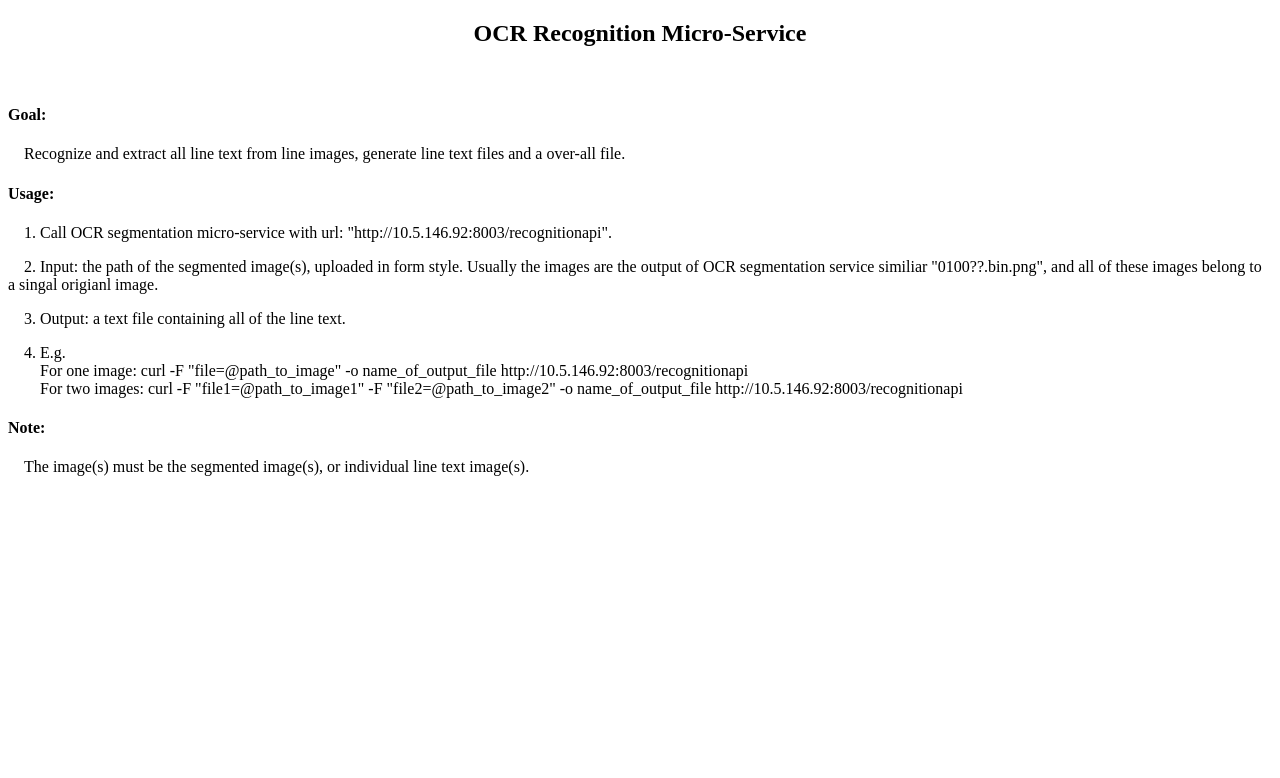
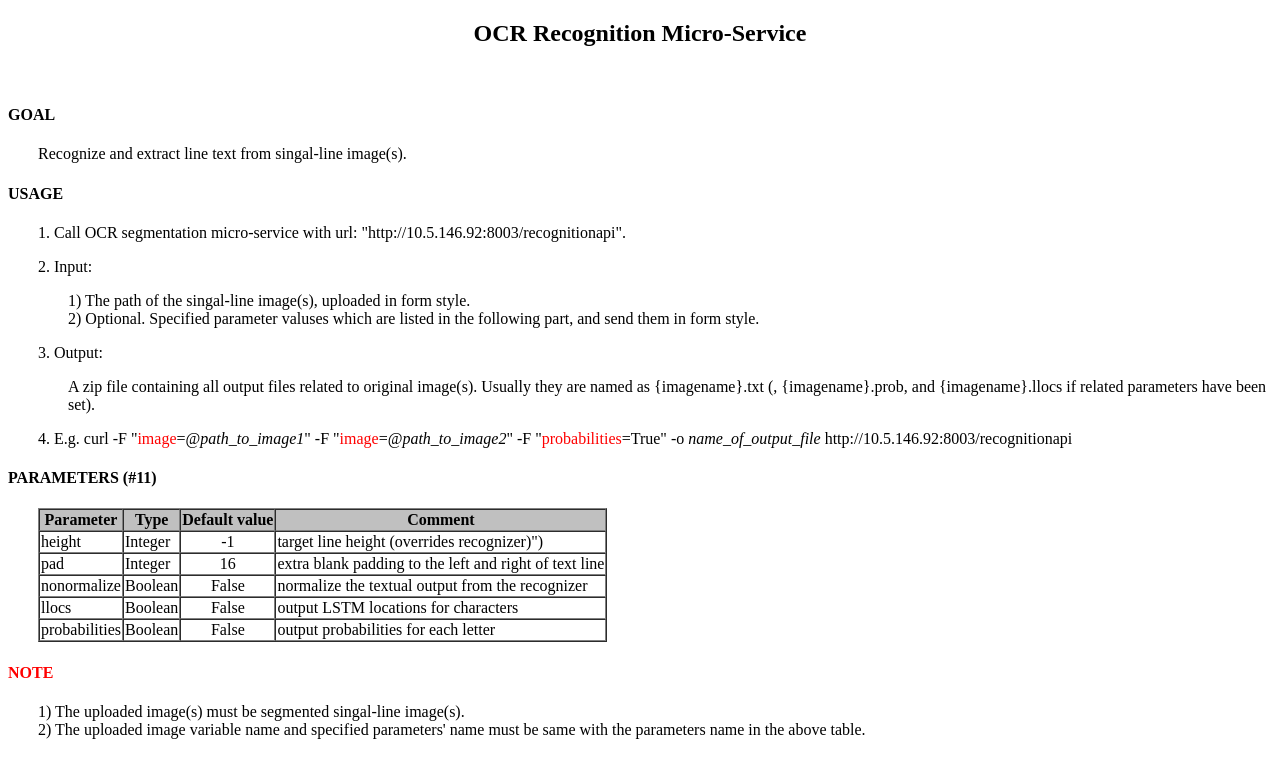
Before and after one commit to jingchaoluan/RecognitionMicroservice, a Python web app: template templates/index.html in a window 1280 px wide. Shown: the top 778 px of the page. Run offline with Jinja, Linux system fonts and the light colour scheme; the template is opened without the code that fills it, so the values that code supplies are empty.

Commit message:
Added parameters part introduction which specify the parameters that can be set by an service API call

```diff
--- a/templates/index.html
+++ b/templates/index.html
@@ -6,20 +6,72 @@
         <meta name="description" content="OCR recognition micro-service: recognize and extract all line text from line images, generate line text files and a over-all file." />
         <meta name="author" content="Jingchao Luan" />
         <title>OCR Recognition Micro-Service</title>
+        <style type="text/css">
+            p {margin-left: 30px;}
+            table {margin-left: 30px;}
+            .two_tab {margin-left: 60px;}
+            #center {text-align: center;}
+        </style>
     </head>
     <body>
-	<h2 align="center">OCR Recognition Micro-Service</h2>
-	<br>
-	<h4>Goal:</h4>
-	<p>&nbsp;&nbsp;&nbsp;&nbsp;Recognize and extract all line text from line images, generate line text files and a over-all file.</p>
-        <h4>Usage:</h4>
-        <p>&nbsp;&nbsp;&nbsp;&nbsp;1. Call OCR segmentation micro-service with url: "http://10.5.146.92:8003/recognitionapi".</p>
-        <p>&nbsp;&nbsp;&nbsp;&nbsp;2. Input: the path of the segmented image(s), uploaded in form style. Usually the images are the output of OCR segmentation service similiar "0100??.bin.png", and all of these images belong to a singal origianl image.</p>
-        <p>&nbsp;&nbsp;&nbsp;&nbsp;3. Output: a text file containing all of the line text.</p>
-        <p>&nbsp;&nbsp;&nbsp;&nbsp;4. E.g.
-		<br>&nbsp;&nbsp;&nbsp;&nbsp;&nbsp;&nbsp;&nbsp;&nbsp;For one image: curl -F "file=@path_to_image" -o name_of_output_file http://10.5.146.92:8003/recognitionapi
-		<br>&nbsp;&nbsp;&nbsp;&nbsp;&nbsp;&nbsp;&nbsp;&nbsp;For two images: curl -F "file1=@path_to_image1" -F "file2=@path_to_image2" -o name_of_output_file http://10.5.146.92:8003/recognitionapi</p>
-	<h4>Note:</h4>
-	<p>&nbsp;&nbsp;&nbsp;&nbsp;The image(s) must be the segmented image(s), or individual line text image(s).</p>
+        <h2 align="center">OCR Recognition Micro-Service</h2>
+        <br>
+        <h4>GOAL</h4>
+        <p>Recognize and extract line text from singal-line image(s).</p>
+
+        <h4>USAGE</h4>
+        <p>1. Call OCR segmentation micro-service with url: "http://10.5.146.92:8003/recognitionapi".</p>
+        <p>2. Input: </p>
+        <p class="two_tab">
+            1) The path of the singal-line image(s), uploaded in form style. <br>
+            2) Optional. Specified parameter valuses which are listed in the following part, and send them in form style.</p>
+        <p>3. Output: </p>
+        <p class="two_tab"> A zip file containing all output files related to original image(s). Usually they are named as {imagename}.txt (, {imagename}.prob, and {imagename}.llocs if related parameters have been set).</p>
+        <p>4. E.g. curl -F "<font color="red">image</font>=@<i>path_to_image1</i>" -F "<font color="red">image</font>=@<i>path_to_image2</i>" -F "<font color="red">probabilities</font>=True" -o <i>name_of_output_file</i> http://10.5.146.92:8003/recognitionapi</p>
+
+        <h4>PARAMETERS (#11)</h4>
+        <table border="1" cellspacing="0" >
+            <tr bgcolor="silver">
+                <th>Parameter</th>
+                <th>Type</th>
+                <th>Default value</th>
+                <th>Comment</th>
+            </tr>
+            <tr>
+                <td>height</td>
+                <td>Integer</td>
+                <td align="center">-1</td>
+                <td>target line height (overrides recognizer)")</td>
+            </tr>
+            <tr>
+                <td>pad</td>
+                <td>Integer</td>
+                <td align="center">16</td>
+                <td>extra blank padding to the left and right of text line</td>
+            </tr>
+            <tr>
+                <td>nonormalize</td>
+                <td>Boolean</td>
+                <td align="center">False</td>
+                <td>normalize the textual output from the recognizer</td>
+            </tr>
+            <tr>
+                <td>llocs</td>
+                <td>Boolean</td>
+                <td align="center">False</td>
+                <td>output LSTM locations for characters</td>
+            </tr>
+            <tr>
+                <td>probabilities</td>
+                <td>Boolean</td>
+                <td align="center">False</td>
+                <td>output probabilities for each letter</td>
+            </tr>
+        </table>
+
+        <h4><font color="red">NOTE</font></h4>
+        <p>
+            1) The uploaded image(s) must be segmented singal-line image(s).<br>
+            2) The uploaded image variable name and specified parameters' name must be same with the parameters name in the above table.</p>
     </body>
 </html>
```
